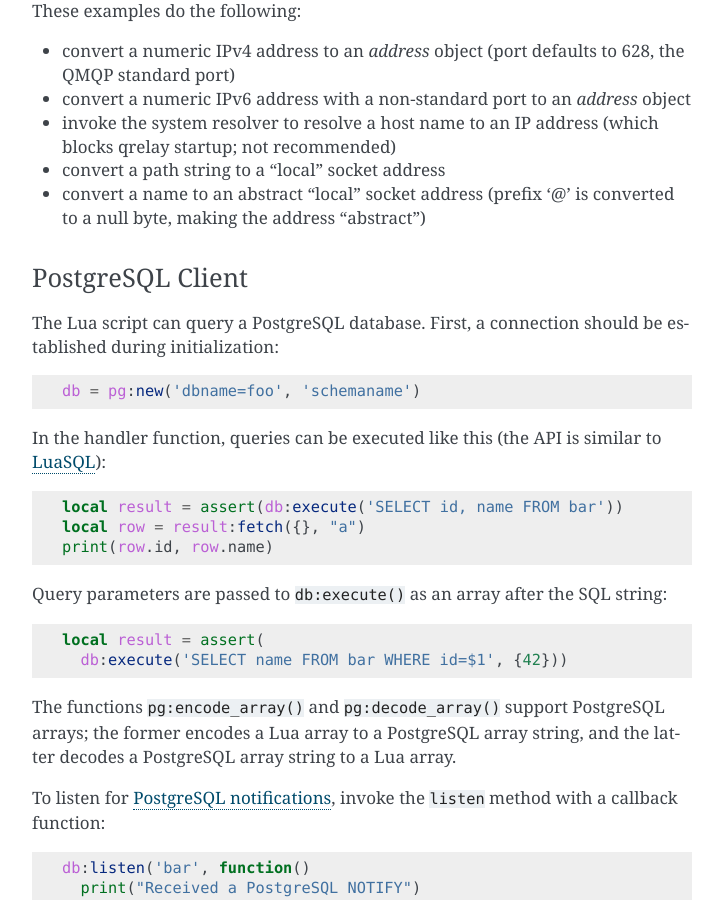
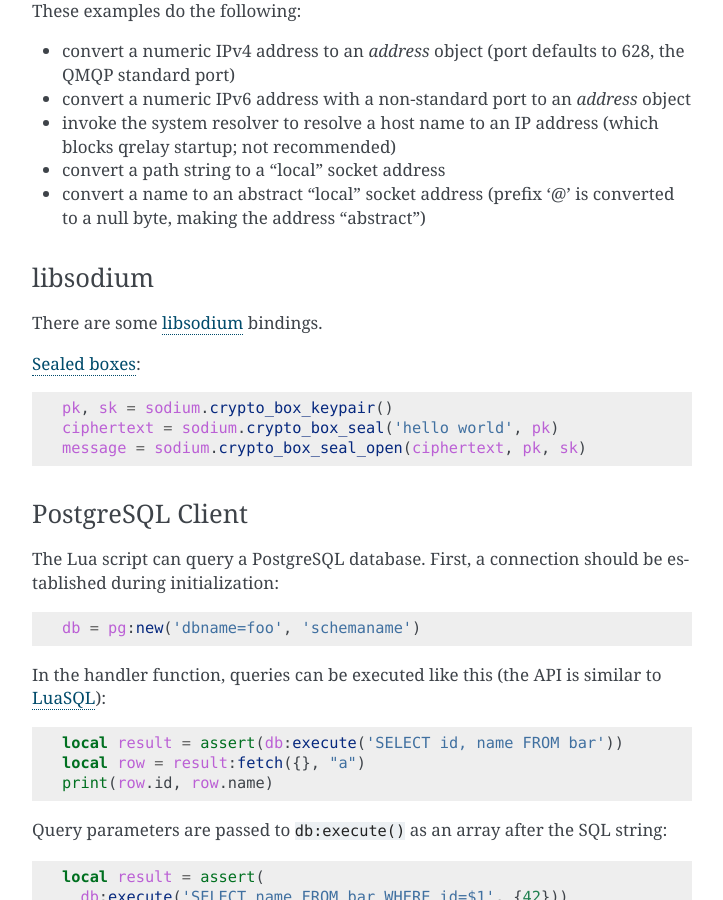
Before and after one commit to CM4all/qrelay, a Sphinx documentation site: the page built from doc/index.rst, in a window 1280 px wide and 900 px high, scrolled down 2906 px. Shown: the whole window, without its empty margins (388-1111 px from the left). Built offline with Sphinx 7.4.7, drawn with Linux system fonts in a browser that asks for light colours.

Commit message:
lua: add bindings for libsodium Sealed boxes

```diff
--- a/README.rst
+++ b/README.rst
@@ -24,6 +24,7 @@
 
 - `libpq <https://www.postgresql.org/>`__ for PostgreSQL support in
   Lua code
+- `libsodium <https://www.libsodium.org/>`__
 - `systemd <https://www.freedesktop.org/wiki/Software/systemd/>`__
 
 Get the source code::
--- a/doc/index.rst
+++ b/doc/index.rst
@@ -167,6 +167,19 @@
   converted to a null byte, making the address "abstract")
 
 
+libsodium
+^^^^^^^^^
+
+There are some `libsodium <https://www.libsodium.org/>`__ bindings.
+
+`Sealed boxes
+<https://libsodium.gitbook.io/doc/public-key_cryptography/sealed_boxes>`__::
+
+  pk, sk = sodium.crypto_box_keypair()
+  ciphertext = sodium.crypto_box_seal('hello world', pk)
+  message = sodium.crypto_box_seal_open(ciphertext, pk, sk)
+
+
 PostgreSQL Client
 ^^^^^^^^^^^^^^^^^
 
--- a/meson_options.txt
+++ b/meson_options.txt
@@ -1,3 +1,4 @@
+option('sodium', type: 'feature', description: 'libsodium support')
 option('systemd', type: 'feature', description: 'systemd support (using libsystemd)')
 option('pg', type: 'feature', description: 'PostgreSQL client for Lua')
 
```
Also changed, not shown: 4 other files.
